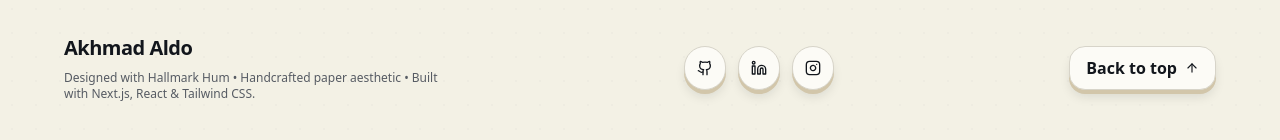
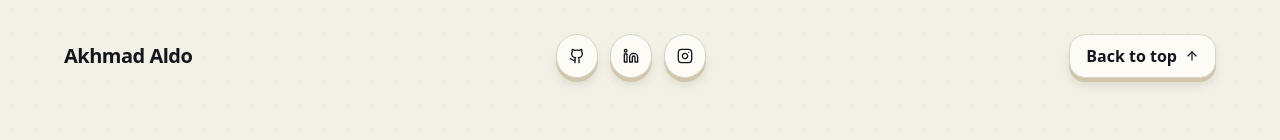
Before and after one commit to aldodevv/aldodevv, a Next.js app: page / in a window 1280 px wide. Shown: the part 5715-5855 px from the top of the page. Built offline with nearby package versions, Linux system fonts and the light colour scheme; a web font is replaced by a local one.

Commit message:
refactor: remove aesthetic description paragraph from PortfolioFooter component

```diff
--- a/features/portfolio/components/PortfolioFooter.tsx
+++ b/features/portfolio/components/PortfolioFooter.tsx
@@ -16,9 +16,7 @@ export default function PortfolioFooter() {
                     <div className="text-xl font-semibold tracking-tight text-[var(--color-ink)]">
                         Akhmad Aldo
                     </div>
-                    <p className="text-xs text-[var(--color-muted)] max-w-sm">
-                        Designed with Hallmark Hum &bull; Handcrafted paper aesthetic &bull; Built with Next.js, React &amp; Tailwind CSS.
-                    </p>
+
                 </div>
 
                 {/* Center social links */}
```
